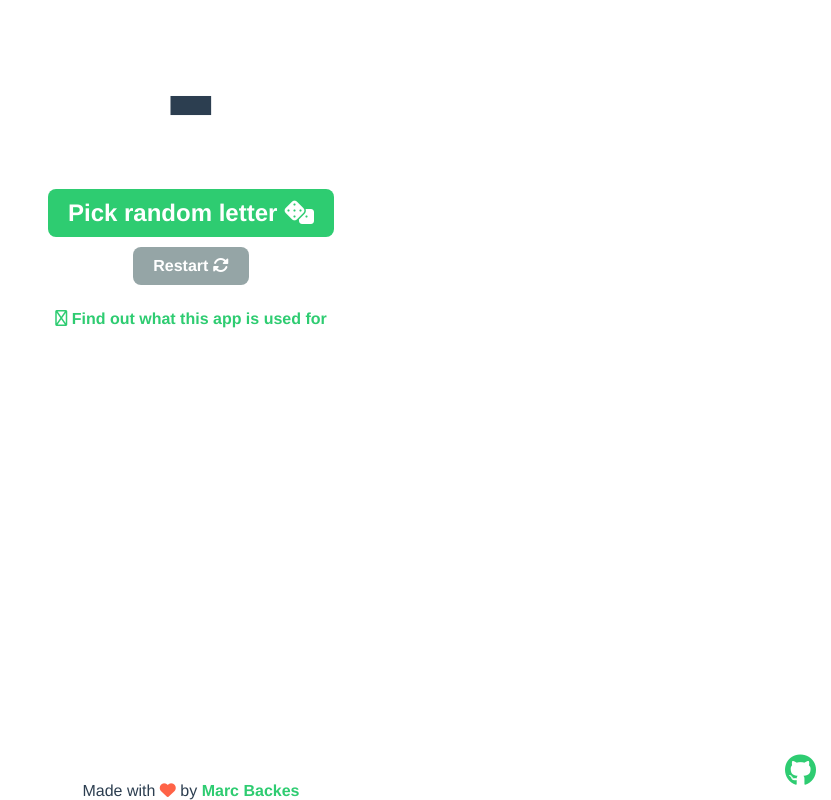
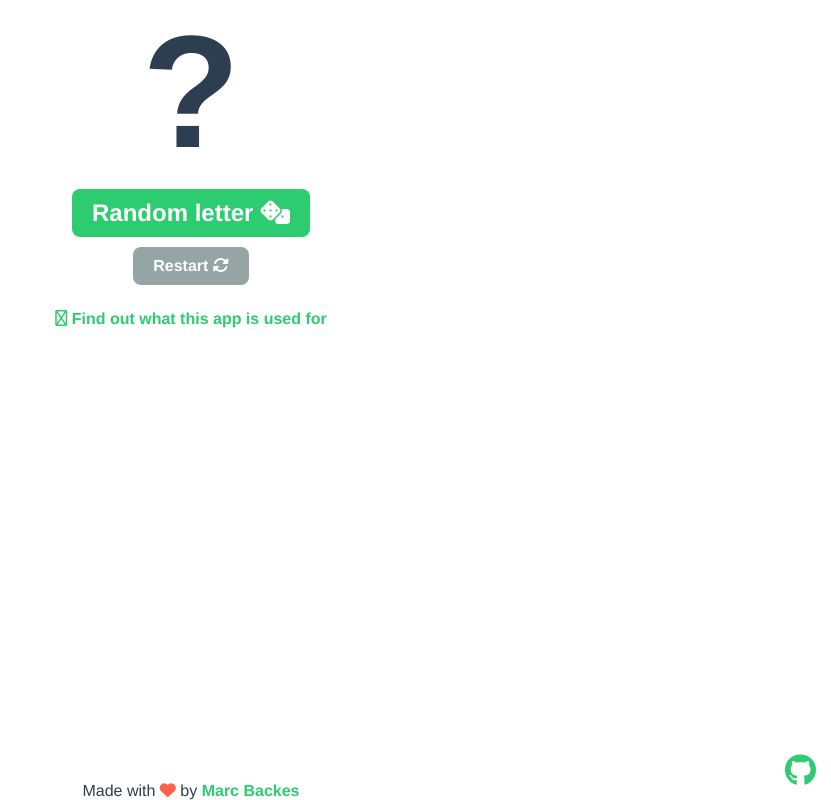
Before and after one commit to themarcba/random-letter-picker, a Vue app: page / in a window 1280 px wide. Shown: the whole page, without its empty margins (449-1280 px from the left). Built offline with nearby package versions, Linux system fonts and the light colour scheme.

Commit message:
Minor changes

```diff
--- a/src/components/RandomLetter.vue
+++ b/src/components/RandomLetter.vue
@@ -4,10 +4,11 @@
             <span v-if="!countdown.active">{{ currentLetter }}</span>
             <span v-else>{{ countdown.count }}</span>
         </div>
-        <div v-if="letterPool.length > 0 && !countdown.active" class="button big" @click="pickLetter">Pick random letter <i class="fas fa-dice"></i></div>
-        <div v-else class="button big disabled" @click="pickLetter">Pick random letter <i class="fas fa-dice"></i></div>
+        <div v-if="letterPool.length > 0 && !countdown.active" class="button big" @click="pickLetter">Random letter <i class="fas fa-dice"></i></div>
+        <div v-else class="button big disabled" @click="pickLetter">Random letter <i class="fas fa-dice"></i></div>
         <br>
-        <div class="button secondary" @click="newGame">Restart <i class="fa fa-sync-alt"></i></div>
+        <div v-if="!countdown.active" class="button secondary" @click="newGame">Restart <i class="fa fa-sync-alt"></i></div>
+        <div v-else class="button secondary disabled" @click="newGame">Restart <i class="fa fa-sync-alt"></i></div>
 
         <div class="used-letters">
             <div class="used-letter" v-for="letter in usedLetters" :key="letter" @click="returnToPool(letter)">{{letter}}</div>
@@ -23,7 +24,7 @@ export default {
                 ? JSON.parse(localStorage.letterPool)
                 : this.alphabeth(),
 
-            currentLetter: localStorage.currentLetter || "-",
+            currentLetter: localStorage.currentLetter || "?",
 
             // TODO: Put the logic of the countdown in a module
             countdown: {
@@ -62,7 +63,7 @@ export default {
         },
         newGame() {
             this.letterPool = this.alphabeth();
-            this.currentLetter = "-";
+            this.currentLetter = "?";
             this.writeLocalStorage();
         },
         writeLocalStorage() {
```
